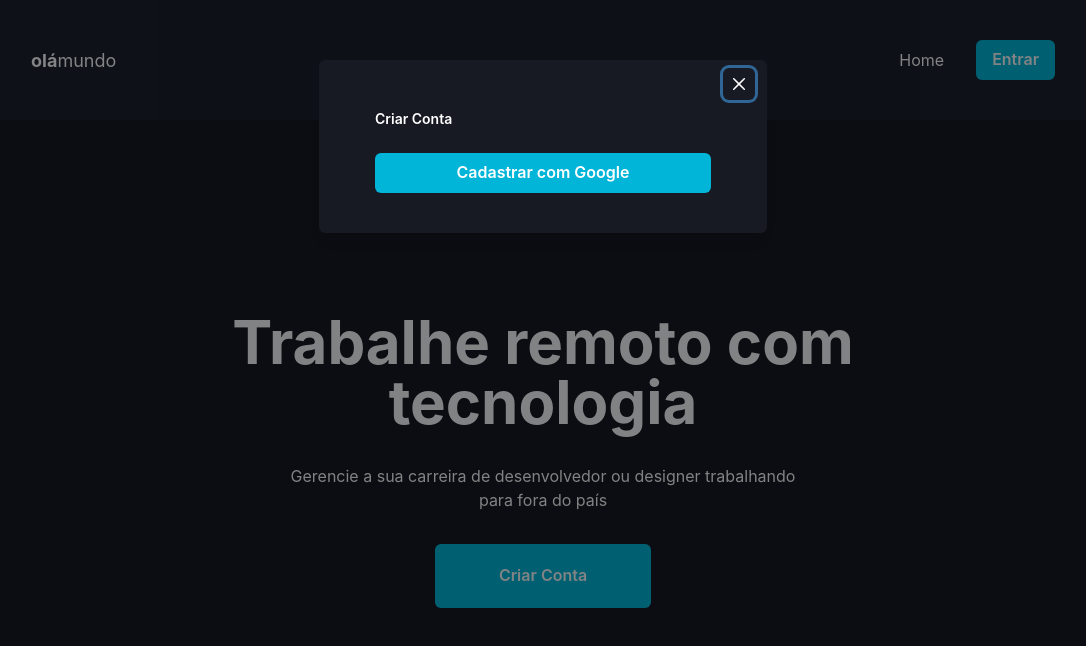
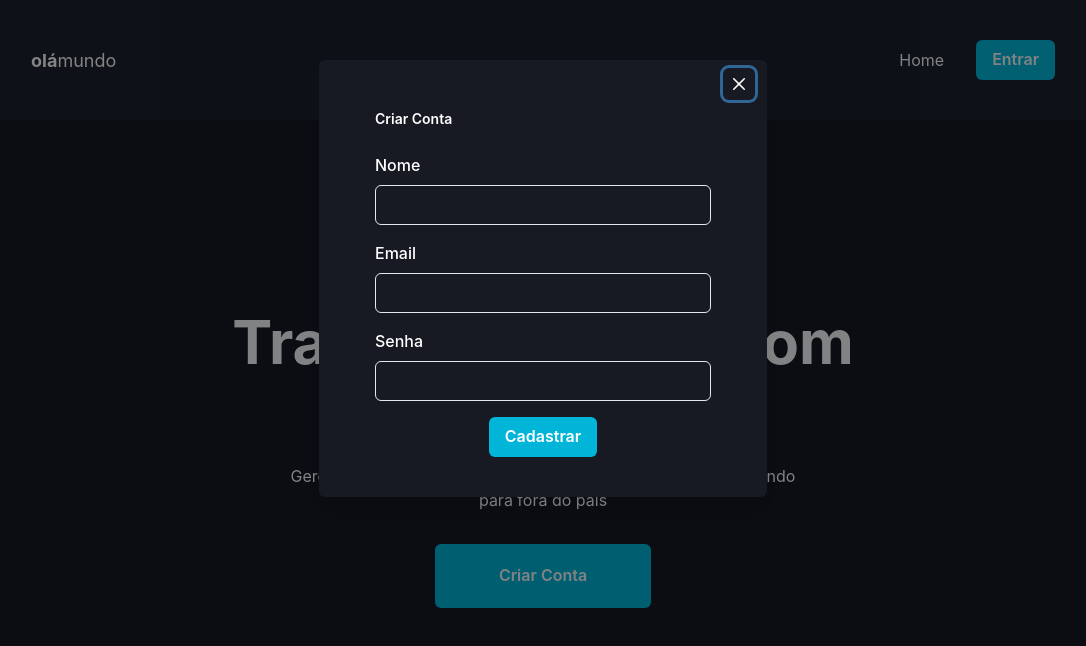
Before and after one commit to fischerafael/ola-mundo, a Next.js app: page / in a window 1280 px wide. Both pictures are taken after a click on the button "Criar Conta". Shown: the top 646 px of the page, without its empty margins (97-1183 px from the left). Built offline with nearby package versions, Linux system fonts and the light colour scheme; no server answers; what miragejs would draw is missing.

Commit message:
add creating account logic

```diff
--- a/package.json
+++ b/package.json
@@ -12,6 +12,7 @@
         "@emotion/styled": "^11.3.0",
         "@types/node": "^16.6.2",
         "@types/react": "^17.0.19",
+        "axios": "^0.21.4",
         "framer-motion": "^4.1.17",
         "next": "latest",
         "react": "^17.0.2",
--- a/src/pages/PublicHome.tsx
+++ b/src/pages/PublicHome.tsx
@@ -1,17 +1,44 @@
-import { VStack, Text, Button, useDisclosure } from "@chakra-ui/react";
+import { useState } from "react";
+import axios from "axios";
+import {
+    VStack,
+    Text,
+    Button,
+    useDisclosure,
+    Input,
+    FormControl,
+    FormLabel,
+} from "@chakra-ui/react";
+
 import { PublicTemplate } from "../components/templates/PublicPage";
 import { Header } from "../components/organisms";
 import { CustomModal } from "../components/organisms/CustomModal";
-import { useEffect } from "react";
 
 export const PagePublicHome = () => {
     const { isOpen, onOpen, onClose } = useDisclosure();
 
-    useEffect(() => {
-        fetch("http://localhost:3000/api/users")
-            .then((res) => res.json())
-            .then((data) => console.log(data));
-    }, []);
+    const [isLoading, setLoading] = useState(false);
+
+    const [registerData, setRegisterData] = useState({
+        name: "",
+        email: "",
+        password: "",
+    });
+
+    console.log("REGISTER DATA", registerData);
+
+    const handleChange = (e: any) =>
+        setRegisterData({ ...registerData, [e.target.id]: e.target.value });
+
+    const handleRegister = () => {
+        setLoading(true);
+        axios
+            .post("http://localhost:3000/api/auth", registerData)
+            .then((res) => console.log(res.data))
+            .catch((e) => console.log(e))
+            .finally(() => setLoading(false));
+    };
+
     return (
         <>
             <PublicTemplate
@@ -52,7 +79,45 @@ export const PagePublicHome = () => {
                 }
             />
             <CustomModal isOpen={isOpen} onClose={onClose}>
-                <Button bg="cyan.500">Cadastrar com Google</Button>
+                <VStack spacing="4">
+                    <FormControl>
+                        <FormLabel>Nome</FormLabel>
+                        <Input
+                            value={registerData.name}
+                            id="name"
+                            type="text"
+                            onChange={handleChange}
+                        />
+                    </FormControl>
+
+                    <FormControl>
+                        <FormLabel>Email</FormLabel>
+                        <Input
+                            id="email"
+                            type="email"
+                            value={registerData.email}
+                            onChange={handleChange}
+                        />
+                    </FormControl>
+
+                    <FormControl>
+                        <FormLabel>Senha</FormLabel>
+                        <Input
+                            id="password"
+                            type="password"
+                            value={registerData.password}
+                            onChange={handleChange}
+                        />
+                    </FormControl>
+
+                    <Button
+                        isLoading={isLoading}
+                        onClick={handleRegister}
+                        bg="cyan.500"
+                    >
+                        Cadastrar
+                    </Button>
+                </VStack>
             </CustomModal>
         </>
     );
--- a/src/services/mirage/index.ts
+++ b/src/services/mirage/index.ts
@@ -30,9 +30,19 @@ export const makeServer = () => {
         },
         routes() {
             this.namespace = "api";
-            this.timing = 1000;
+            this.timing = 1500;
+
+            this.post("/auth", (_, request) => {
+                const { email, password } = JSON.parse(request.requestBody);
+
+                return { user: "1234", jwt: "123456" };
+            });
 
             this.get("/users");
+            this.get("/auth", (_, request) => {
+                const req = JSON.parse(request.requestBody);
+                return { req };
+            });
 
             this.namespace = "";
             this.passthrough();
```
Also changed, not shown: 1 other file (tests, documents, lock files or other folders).
